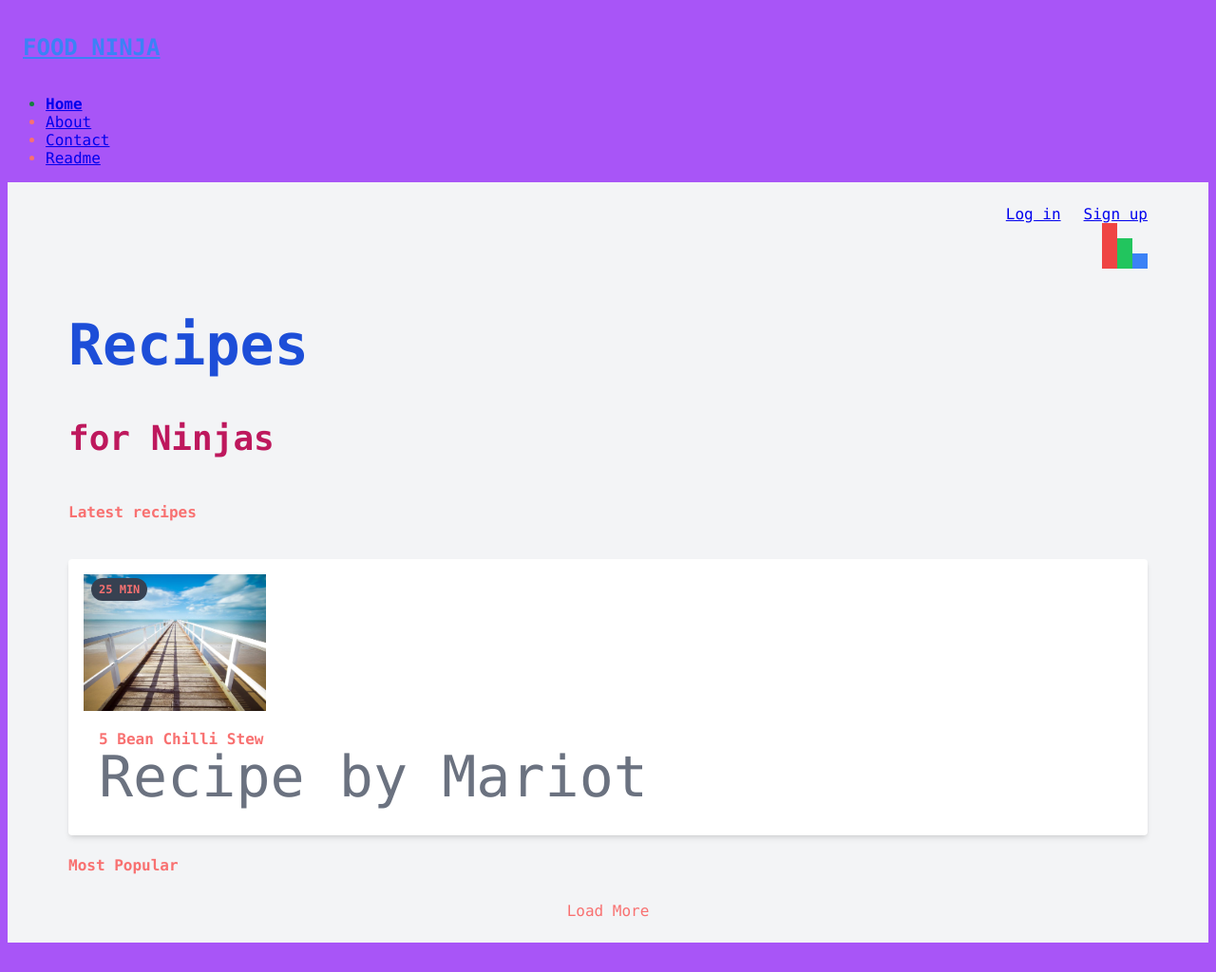
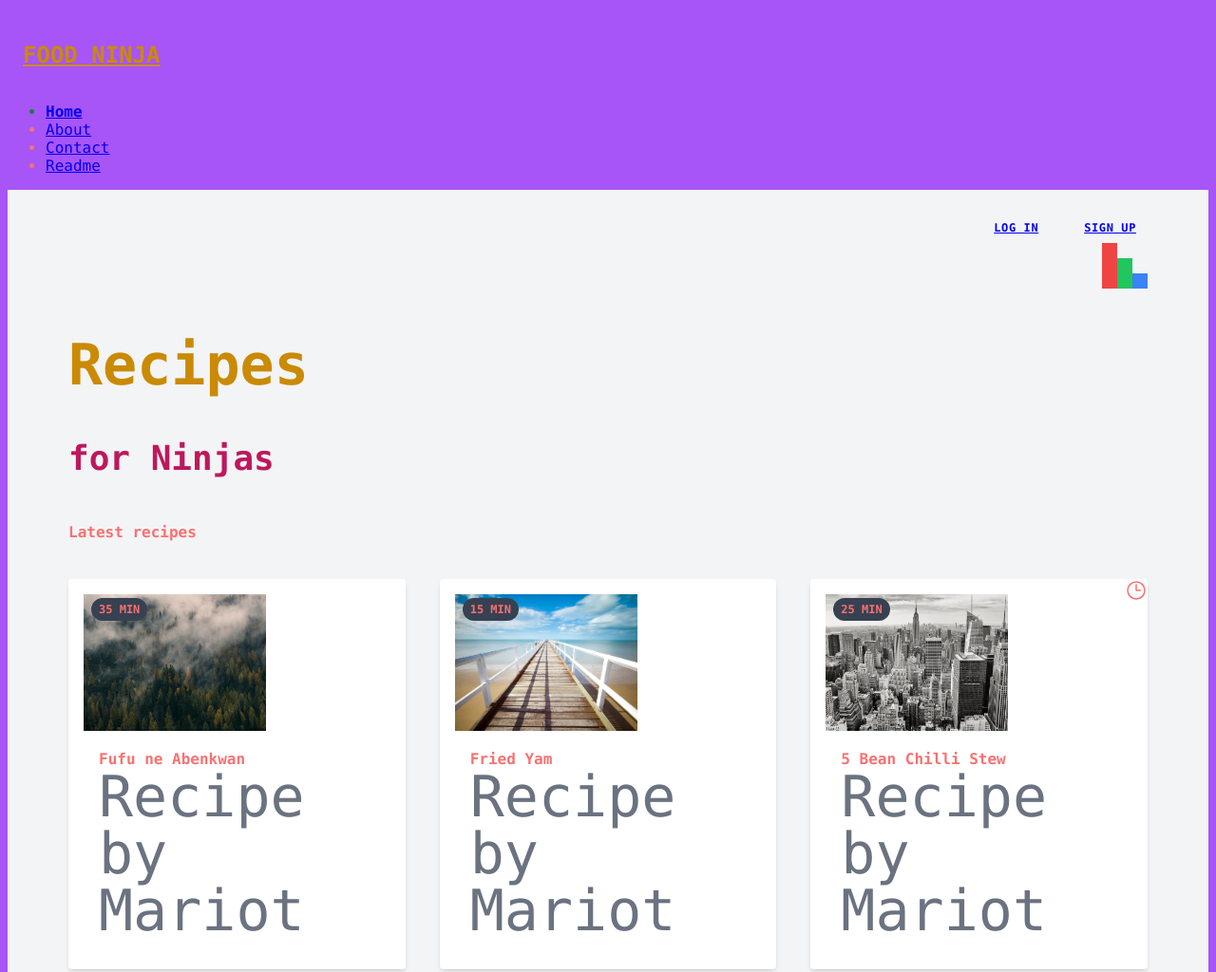
Before and after one commit to obibaadoma/tailwind-tutorials, a website: page public/index.html in a window 1280 px wide. Shown: the top 1024 px of the page at 95% size. Before the commit the page ends 1001 px from the top, so only its background shows below. Drawn offline with Linux system fonts and the light colour scheme.

Commit message:
added svg clock

```diff
--- a/package.json
+++ b/package.json
@@ -12,6 +12,7 @@
   "license": "ISC",
   "dependencies": {
     "autoprefixer": "^10.4.19",
+    "postcss": "^8.4.38",
     "postcss-cli": "^11.0.0",
     "tailwindcss": "^3.4.3"
   },
--- a/public/index.html
+++ b/public/index.html
@@ -11,13 +11,13 @@
 
 <body class="bg-purple-500 text-red-400 font-mono">
 
-  <div>
+  <div class="grid grid-cols-3">
     <!-- content wrapper -->
-    <div>
+    <div class="md:col-span-1">
       <nav>
         <div>
           <h1 class="font-bold uppercase p-4 border-b border-gray-100 text-mamoth">
-            <a href="/" class="text-green-500 sm:text-red-500 lg:text-blue-500">Food Ninja</a>
+            <a href="/" class="text-green-500 sm:text-red-500 lg:text-yellow-600">Food Ninja</a>
           </h1>
         </div>
         <ul>
@@ -46,10 +46,10 @@
     </div> <!-- end of nav -->
   </div>
 
-  <main class="bg-gray-100 px-16 py-6">
+  <main class="bg-gray-100 px-16 py-6 md:col-span-2">
     <div class="flex md: justify-end lg:justify-end ml-2  gap-6">
-      <a href="#">Log in</a>
-      <a href="#">Sign up</a>
+      <a href="#" class="btn text-primary border-primary md:border-2 rounded-lg">Log in</a>
+      <a href="#" class="btn text-primary ml border-red-400 md:border-2">Sign up</a>
     </div>
 
     <div class="flex items-end justify-end">
@@ -59,22 +59,48 @@
     </div>
 
     <header>
-      <h2 class="text-blue-700 text-6xl font-semibold">Recipes</h2>
+      <h2 class="text-yellow-600 text-6xl font-semibold">Recipes</h2>
       <h3 class="text-pink-700 text-4xl">for Ninjas</h3>
     </header>
     <div>
       <h4 class="font-bold mt-12 pb-2 border-b">Latest recipes</h4>
-      <div class="mt-8">
+      <div class="mt-8 grid lg:grid-cols-3 gap-9">
         <!-- cards for go here -->
-        <div class="bg-white rounded overflow-hidden shadow-md p-4 relative">
-          <img class="w-48 h-36 border-8" src="../public/images/image2.jpg" alt="Description of the image">
-            <div class="m-4 ">
-              <span class="block font-bold">5 Bean Chilli Stew</span>
+        <div class="card">
+          <img class="w-48 h-36 border-8" src="../public/images/image3.jpg" alt="Description of the image">
+
+            <div class="m-4">
+              <span class="block font-bold">Fufu ne Abenkwan</span>
               <span class="block text-gray-500 text-6xl">Recipe by Mariot</span>
             </div>
             <div>
-              <span class="bg-gray-700 text-xs uppercase font-bold rounded-full absolute p-2 top-5 ml-2 h-2 flex items-center justify-center">25 min </span>
+
+              <span class="badge">35 min </span>
+
              </div>
+        </div>
+        <div class="card">
+          <img class="w-48 h-36 border-8" src="../public/images/image2.jpg" alt="Description of the image">
+            <div class="m-4 ">
+              <span class="block font-bold">Fried Yam</span>
+              <span class="block text-gray-500 text-6xl">Recipe by Mariot</span>
+            </div>
+            <div>
+              <span class="badge">15 min </span>
+             </div>
+        </div>
+        <div class="card relative">
+          <img class="w-48 h-36 border-8" src="../public/images/image1.jpg" alt="Description of the image">
+          <svg xmlns="http://www.w3.org/2000/svg" fill="none" viewBox="0 0 24 24" stroke-width="1.5" stroke="currentColor" class="w-6 h-6 absolute top-0 right-0">
+            <path stroke-linecap="round" stroke-linejoin="round" d="M12 6v6h4.5m4.5 0a9 9 0 1 1-18 0 9 9 0 0 1 18 0Z" />
+          </svg>
+          <div class="m-4">
+            <span class="block font-bold">5 Bean Chilli Stew</span>
+            <span class="block text-gray-500 text-6xl">Recipe by Mariot</span>
+          </div>
+          <div>
+            <span class="badge">25 min </span>
+          </div>
         </div>
       </div>
       <h4 class="font-bold mt=12 pb-2">Most Popular</h4>
@@ -82,10 +108,14 @@
         <!-- cards go here -->
       </div>
       <div class="flex justify-center">
-        <div class="light">Load More</div>
+        <div class=" btn light">Load More</div>
       </div>
     </div>
+
   </main>
+
+
+
 </body>
 
 </html>
--- a/src/styles.css
+++ b/src/styles.css
@@ -1,4 +1,22 @@
 @import url('https://fonts.googleapis.com/css2?family=Nunito:ital,wght@0,200..1000;1,200..1000&display=swap')
-  @import 'tailwindcss/base';
+
+@import 'tailwindcss/base';
 @import 'tailwindcss/components';
 @import 'tailwindcss/utilities';
+
+
+.card {
+  @apply bg-white rounded overflow-hidden shadow-md p-4 relative;
+}
+
+.badge {
+  @apply bg-gray-700 text-xs uppercase font-bold rounded-full absolute p-2 top-5 ml-2 h-2 flex items-center justify-center;
+}
+
+.btn {
+  @apply rounded-full py-2 px-3 uppercase text-xs font-bold cursor-pointer tracking-wider;
+}
+
+.clock{
+  @apply bg-lime-700 justify-end h-5 w-5 relative;
+}
--- a/tailwind.config.js
+++ b/tailwind.config.js
@@ -1,14 +1,9 @@
-/** @type {import('tailwindcss').Config} */
 module.exports = {
   content: [
     './public/**/*.{html,js}',
   ],
   theme: {
-    extend: {
-      fontFamily: {
-        body: ['"Nunito Sans"', 'sans-serif'],
-      },
-    },
+    extend: {},
   },
   plugins: [],
-};
+}
```
Also changed, not shown: public/styles.css, 1 other file.
